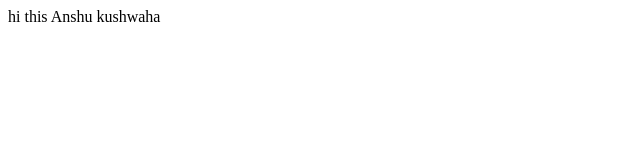
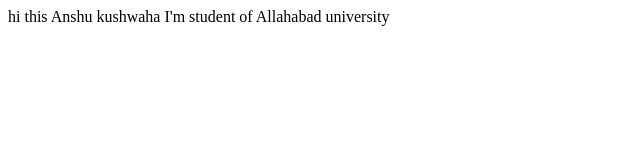
Before and after one commit to anshukushwaha07/Anshukushwah-site, a plain HTML site: page index.html in a window 1280 px wide. Shown: the whole page, without its empty margins (0-640 px from the left). Drawn offline with Linux system fonts and the light colour scheme.

Commit message:
initial commit

```diff
--- a/index.html
+++ b/index.html
@@ -8,5 +8,6 @@
 </head>
 <body>
     hi this Anshu kushwaha
+    I'm student of Allahabad university
 </body>
 </html>
```
